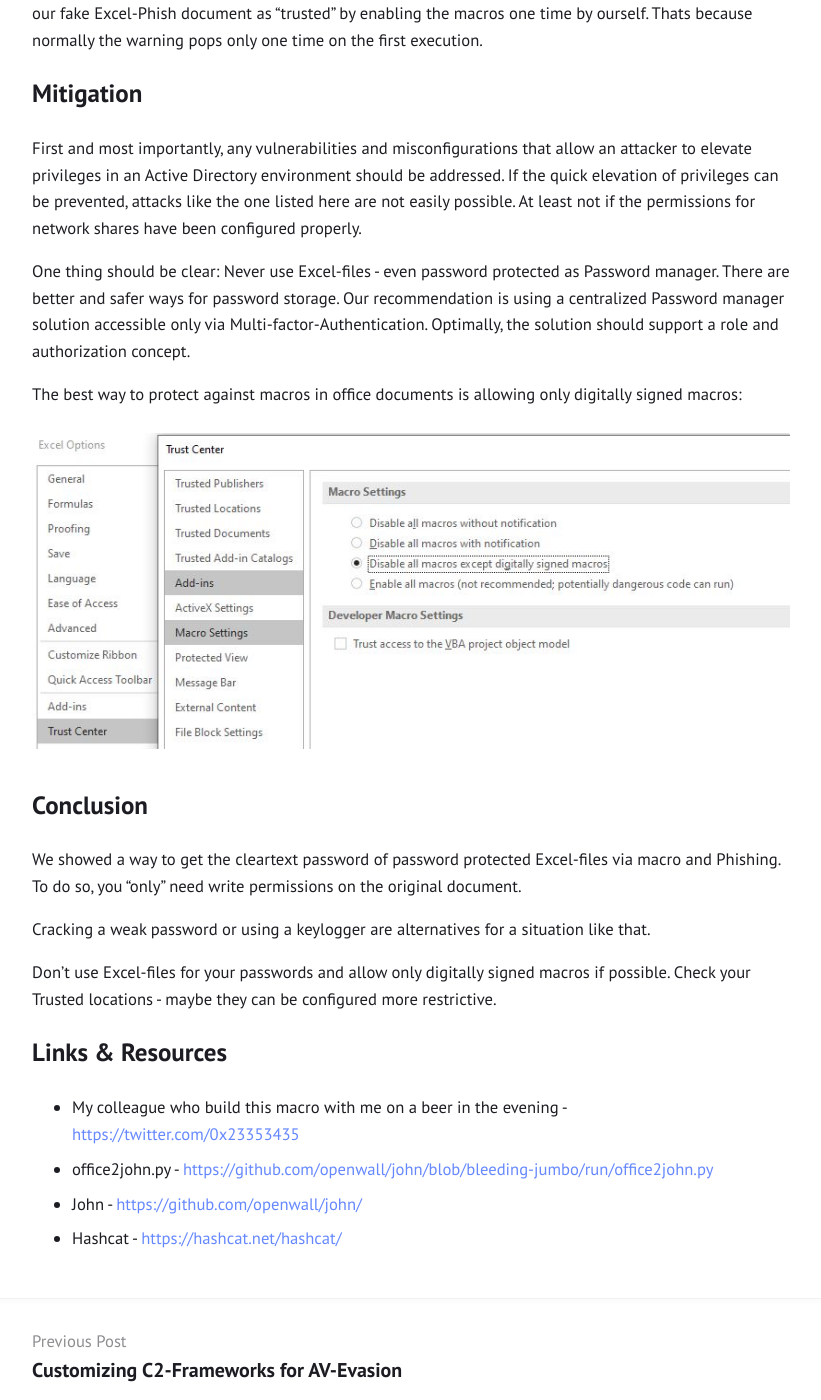
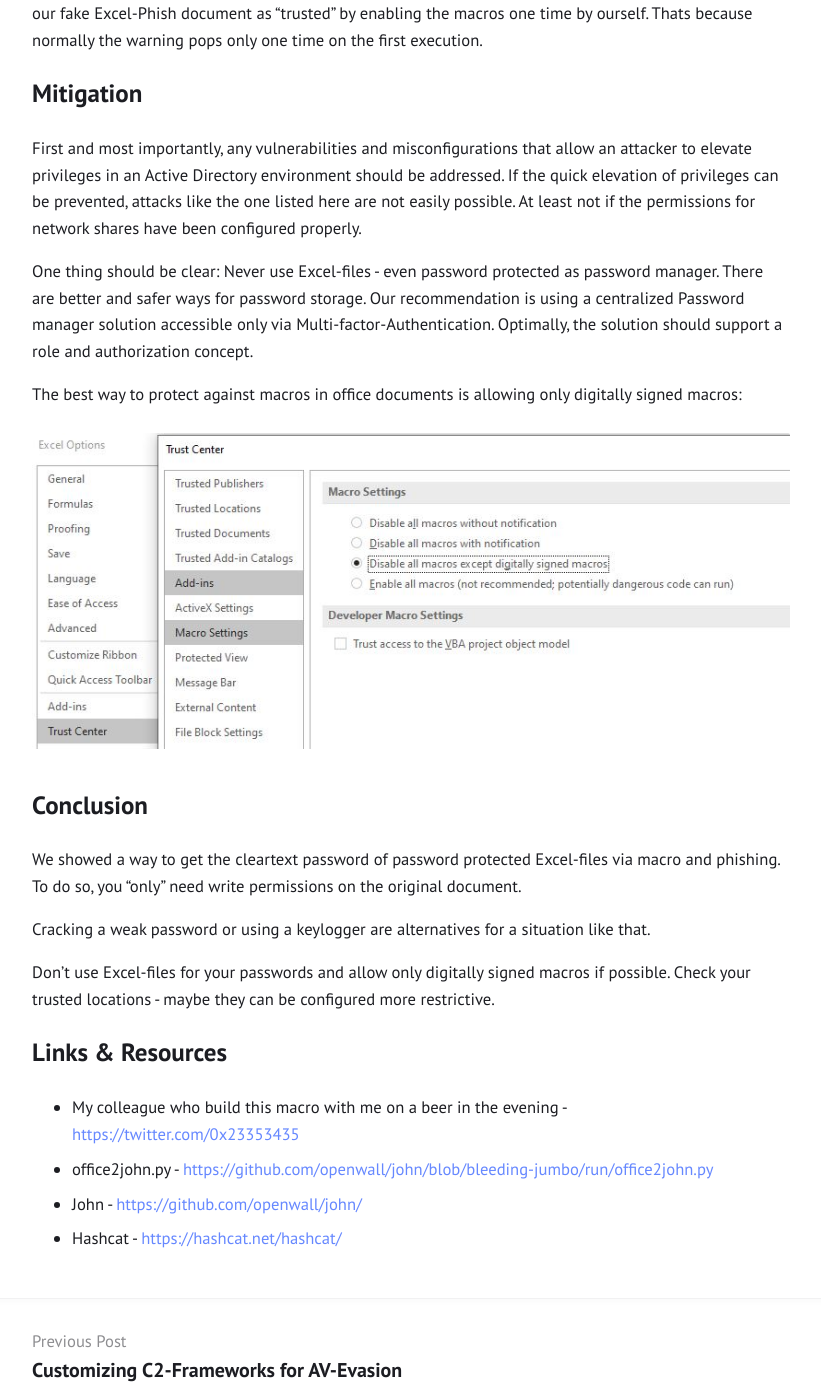
Before and after one commit to S3cur3Th1sSh1t/S3cur3Th1sSh1t.github.io, a Jekyll site: the page built from _posts/2020-12-15-Phish-password-protected-Excel-files.md, in a window 1280 px wide and 1400 px high, scrolled down 7346 px. Shown: the whole window, without its empty margins (229-1050 px from the left). Built offline with Jekyll 4.4.1, drawn with Linux system fonts in a browser that asks for light colours; some of the changed text lies outside the part shown.

Commit message:
Fix typos

```diff
--- a/_posts/2020-12-15-Phish-password-protected-Excel-files.md
+++ b/_posts/2020-12-15-Phish-password-protected-Excel-files.md
@@ -201,7 +201,7 @@ With given credentials for your target account, it is also possible to login wit
 
 First and most importantly, any vulnerabilities and misconfigurations that allow an attacker to elevate privileges in an Active Directory environment should be addressed. If the quick elevation of privileges can be prevented, attacks like the one listed here are not easily possible. At least not if the permissions for network shares have been configured properly.
 
-One thing should be clear: Never use Excel-files - even password protected as Password manager. There are better and safer ways for password storage. Our recommendation is using a centralized Password manager solution accessible only via Multi-factor-Authentication. Optimally, the solution should support a role and authorization concept.
+One thing should be clear: Never use Excel-files - even password protected as password manager. There are better and safer ways for password storage. Our recommendation is using a centralized Password manager solution accessible only via Multi-factor-Authentication. Optimally, the solution should support a role and authorization concept.
 
 The best way to protect against macros in office documents is allowing only digitally signed macros:
 
@@ -211,11 +211,11 @@ The best way to protect against macros in office documents is allowing only digi
 
 ## Conclusion
 
-We showed a way to get the cleartext password of password protected Excel-files via macro and Phishing. To do so, you "only" need write permissions on the original document.
+We showed a way to get the cleartext password of password protected Excel-files via macro and phishing. To do so, you "only" need write permissions on the original document.
 
 Cracking a weak password or using a keylogger are alternatives for a situation like that.
 
-Don't use Excel-files for your passwords and allow only digitally signed macros if possible. Check your Trusted locations - maybe they can be configured more restrictive.
+Don't use Excel-files for your passwords and allow only digitally signed macros if possible. Check your trusted locations - maybe they can be configured more restrictive.
 
 ## Links & Resources
 
```
Also changed, not shown: other parts of _posts/2020-12-15-Phish-password-protected-Excel-files.md (+7 -7 lines).
